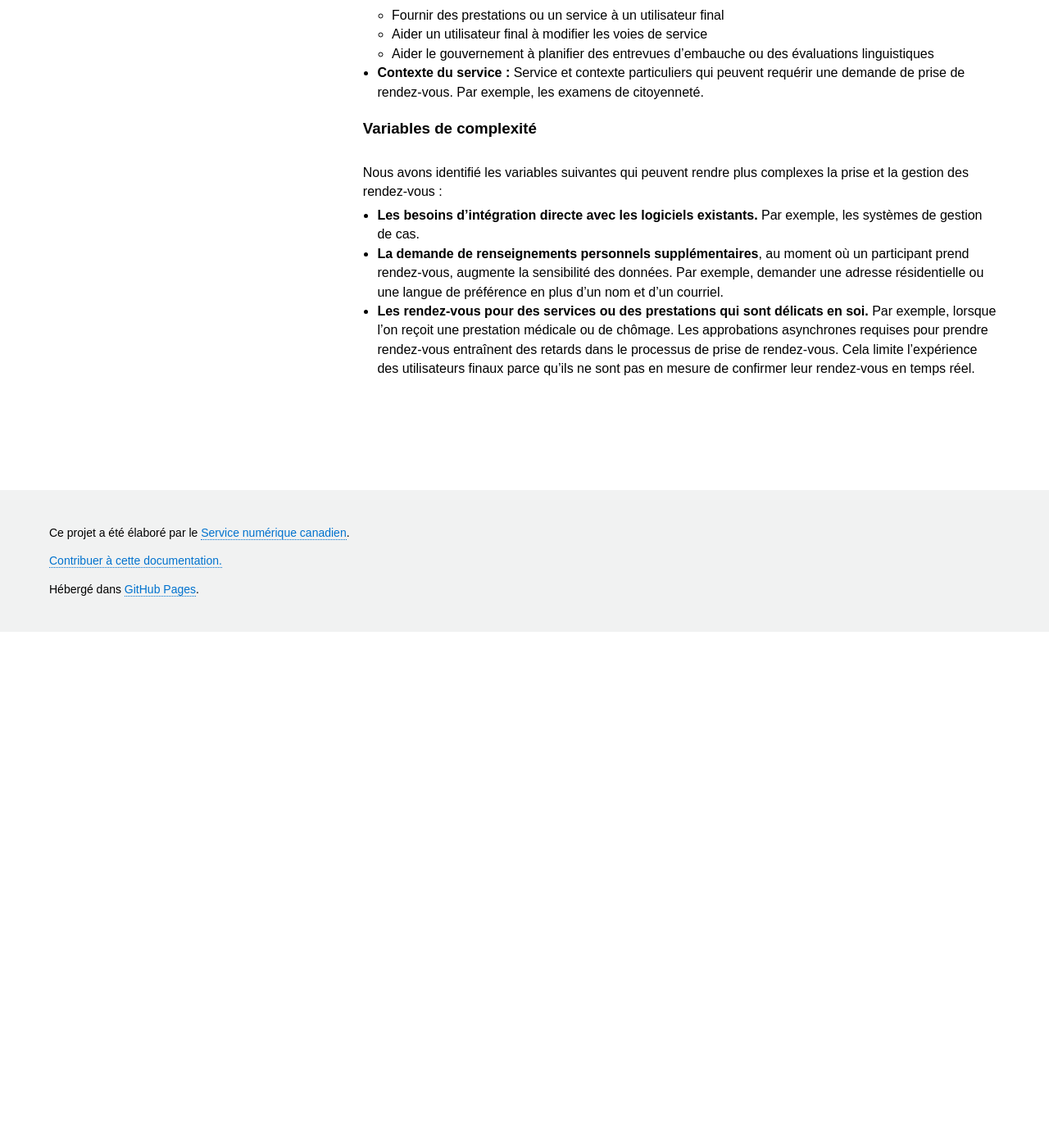
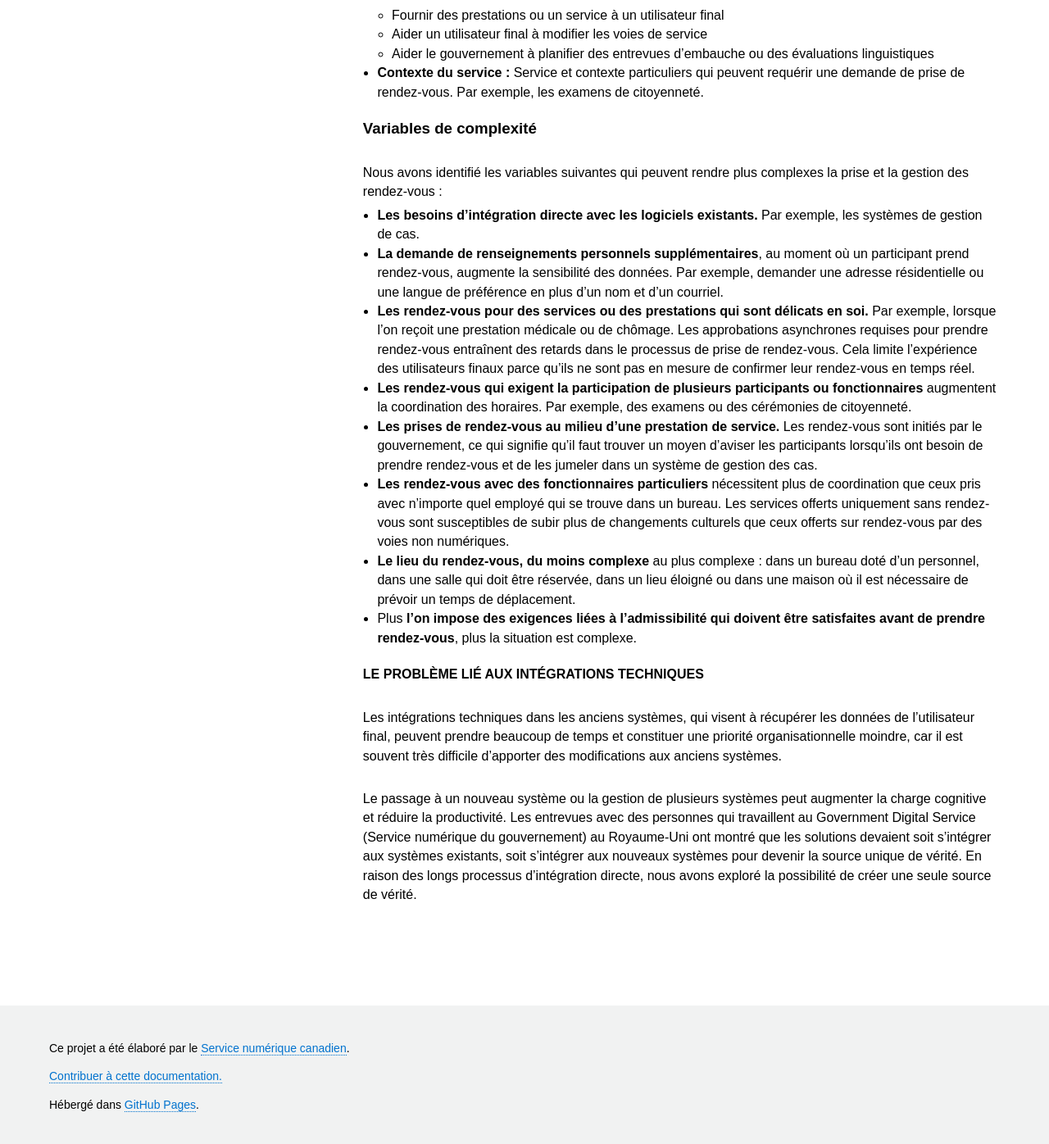
Before and after one commit to cds-snc/booking-documentation, a Jekyll site: the page built from _pages/fr/contexte.md, in a window 1280 px wide and 1400 px high, scrolled down 1465 px. Shown: the top 1396 px of the window at 82% size. Built offline with Jekyll 4.4.1, drawn with Linux system fonts in a browser that asks for light colours; before the commit the page ends 2236 px from its top, so only the background shows below that.

Commit message:
Update contexte.md

```diff
--- a/_pages/fr/contexte.md
+++ b/_pages/fr/contexte.md
@@ -54,3 +54,14 @@ Nous avons identifié les variables suivantes qui peuvent rendre plus complexes
 - **La demande de renseignements personnels supplémentaires**, au moment où un participant prend rendez-vous, augmente la sensibilité des données. Par exemple, demander une adresse résidentielle ou une langue de préférence en plus d’un nom et d’un courriel.
 - **Les rendez-vous pour des services ou des prestations qui sont délicats en soi.** Par exemple, lorsque l’on reçoit une prestation médicale ou de chômage.
 Les approbations asynchrones requises pour prendre rendez-vous entraînent des retards dans le processus de prise de rendez-vous. Cela limite l’expérience des utilisateurs finaux parce qu’ils ne sont pas en mesure de confirmer leur rendez-vous en temps réel.
+- **Les rendez-vous qui exigent la participation de plusieurs participants ou fonctionnaires** augmentent la coordination des horaires. Par exemple, des examens ou des cérémonies de citoyenneté.
+- **Les prises de rendez-vous au milieu d’une prestation de service.** Les rendez-vous sont initiés par le gouvernement, ce qui signifie qu’il faut trouver un moyen d’aviser les participants lorsqu’ils ont besoin de prendre rendez-vous et de les jumeler dans un système de gestion des cas.
+- **Les rendez-vous avec des fonctionnaires particuliers** nécessitent plus de coordination que ceux pris avec n’importe quel employé qui se trouve dans un bureau.
+Les services offerts uniquement sans rendez-vous sont susceptibles de subir plus de changements culturels que ceux offerts sur rendez-vous par des voies non numériques.
+- **Le lieu du rendez-vous, du moins complexe** au plus complexe : dans un bureau doté d’un personnel, dans une salle qui doit être réservée, dans un lieu éloigné ou dans une maison où il est nécessaire de prévoir un temps de déplacement.
+- Plus **l’on impose des exigences liées à l’admissibilité qui doivent être satisfaites avant de prendre rendez-vous**, plus la situation est complexe.
+
+#### Le problème lié aux intégrations techniques
+Les intégrations techniques dans les anciens systèmes, qui visent à récupérer les données de l’utilisateur final, peuvent prendre beaucoup de temps et constituer une priorité organisationnelle moindre, car il est souvent très difficile d’apporter des modifications aux anciens systèmes.
+
+Le passage à un nouveau système ou la gestion de plusieurs systèmes peut augmenter la charge cognitive et réduire la productivité. Les entrevues avec des personnes qui travaillent au Government Digital Service (Service numérique du gouvernement) au Royaume-Uni ont montré que les solutions devaient soit s’intégrer aux systèmes existants, soit s’intégrer aux nouveaux systèmes pour devenir la source unique de vérité. En raison des longs processus d’intégration directe, nous avons exploré la possibilité de créer une seule source de vérité.
```
